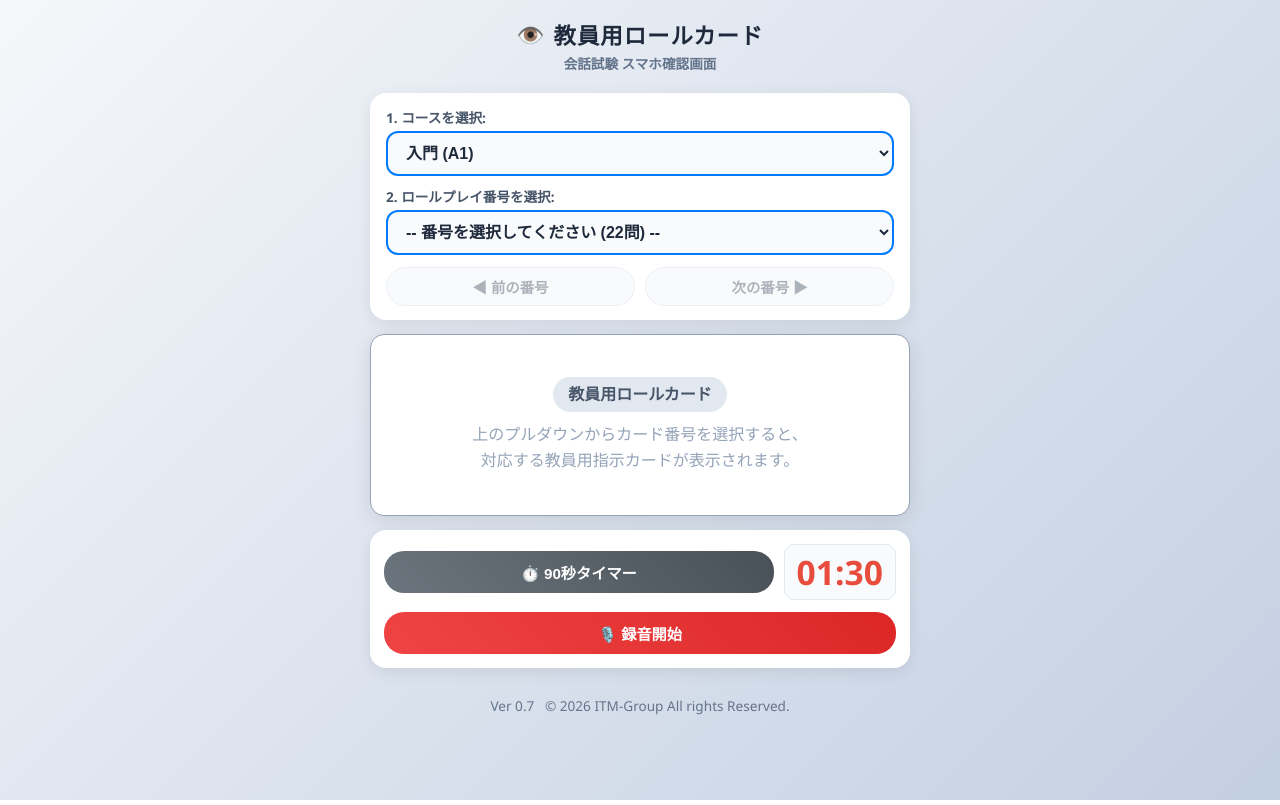
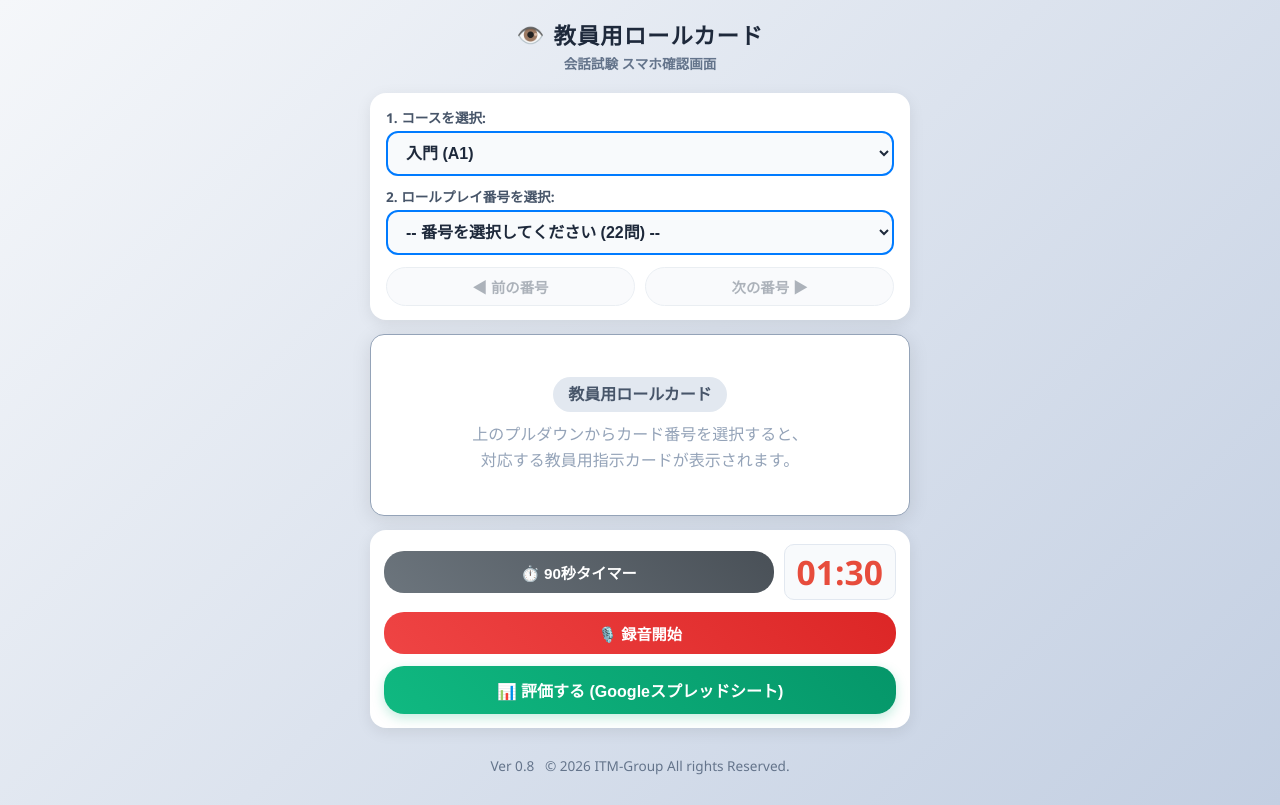
Before and after one commit to ITM-kaiwa/IRODORI, a plain HTML site: page index2.html in a window 1280 px wide. Drawn offline with Linux system fonts and the light colour scheme.

Commit message:
Update title and add evaluation button functionality

```diff
--- a/index2.html
+++ b/index2.html
@@ -3,7 +3,7 @@
 <head>
 <meta charset="UTF-8">
 <meta name="viewport" content="width=device-width, initial-scale=1.0, maximum-scale=1.0, user-scalable=no">
-<title>教員用ロールプレイカード (スマホ版) Ver 0.7</title>
+<title>教員用ロールプレイカード (スマホ版) Ver 0.8</title>
 <style>
 * {
   margin: 0;
@@ -270,7 +270,7 @@ rt {
   margin-bottom: 4px;
 }
 
-/* タイマー・録音エリア */
+/* タイマー・録音・評価エリア */
 .timer-record-box {
   background-color: #ffffff;
   border-radius: 16px;
@@ -331,6 +331,16 @@ button:active {
   0% { box-shadow: 0 0 0 0 rgba(239, 68, 68, 0.7); }
   70% { box-shadow: 0 0 0 10px rgba(239, 68, 68, 0); }
   100% { box-shadow: 0 0 0 0 rgba(239, 68, 68, 0); }
+}
+
+/* ★「評価する」ボタン（Googleスプレッドシート風グリーン） */
+.btn-evaluate {
+  background: linear-gradient(45deg, #10b981, #059669);
+  color: white;
+  width: 100%;
+  padding: 12px 16px;
+  font-size: 1.0em;
+  box-shadow: 0 4px 12px rgba(16, 185, 129, 0.25);
 }
 
 /* 録音再生エリア */
@@ -415,13 +425,18 @@ footer {
     <div class="accordion-content" id="studentAccordionContent"></div>
   </div>
 
-  <!-- タイマー ＆ 録音エリア -->
+  <!-- タイマー ＆ 録音 ＆ 評価エリア -->
   <div class="timer-record-box">
     <div class="timer-row">
       <button class="btn-timer" onclick="startTimer(90)">⏱️ 90秒タイマー</button>
       <div id="timerDisplay">01:30</div>
     </div>
+
+    <!-- 録音ボタン -->
     <button class="btn-record" id="recordBtn" onclick="toggleRecording()">🎙️ 録音開始</button>
+
+    <!-- ★録音ボタンの直下に配置した「評価する」ボタン -->
+    <button class="btn-evaluate" onclick="openEvaluationSheet()">📊 評価する (Googleスプレッドシート)</button>
 
     <!-- 録音再生エリア -->
     <div id="recordingPlaybackArea">
@@ -436,7 +451,7 @@ footer {
 
   <!-- フッター -->
   <footer>
-    Ver 0.7 &nbsp; © 2026 ITM-Group All rights Reserved.
+    Ver 0.8 &nbsp; © 2026 ITM-Group All rights Reserved.
   </footer>
 </div>
 
@@ -444,6 +459,13 @@ footer {
 <script src="data.js"></script>
 
 <script>
+// ============================================================
+// ★評価用スプレッドシートの設定
+// あらかじめ作成したスプレッドシートやテンプレートURLがある場合は
+// 下のURLをそのスプレッドシートのURL（または末尾を /copy にしたもの）に差し替えてください。
+// ============================================================
+let EVALUATION_SHEET_URL = "https://sheets.new";
+
 let currentCourseCards = [];
 let currentCardData = null;
 let timerInterval = null;
@@ -460,7 +482,7 @@ window.addEventListener("DOMContentLoaded", () => {
   onCourseChange();
 });
 
-// コース切り替え時：該当するカードを抽出して番号プルダウンを再構築
+// コース切り替え時
 function onCourseChange() {
   if (typeof rolePlayData === "undefined" || rolePlayData.length === 0) {
     alert("data.js が正しく読み込まれていません。");
@@ -468,25 +490,22 @@ function onCourseChange() {
   }
 
   const selectedCourse = document.getElementById("courseSelect").value;
-
-  // コース（入門: nhapmon_*, 初級1: socap1_*）でカードを絞り込み
   currentCourseCards = rolePlayData.filter(card => card.level.startsWith(selectedCourse));
 
   const cardSelect = document.getElementById("cardSelect");
   cardSelect.innerHTML = `<option value="">-- 番号を選択してください (${currentCourseCards.length}問) --</option>`;
 
-  currentCourseCards.forEach((card, index) => {
+  currentCourseCards.forEach((card) => {
     const opt = document.createElement("option");
     opt.value = card.id;
     opt.textContent = `${card.title}`;
     cardSelect.appendChild(opt);
   });
 
-  // カード表示をクリア
   clearTeacherCard();
 }
 
-// 番号プルダウン変更時：選択された教員カードを表示
+// 番号プルダウン変更時
 function onCardSelect() {
   const cardSelect = document.getElementById("cardSelect");
   const selectedId = cardSelect.value;
@@ -547,7 +566,7 @@ function renderTeacherCard(card) {
     </div>
   `;
 
-  // 学生側の指示確認アコーディオンもセットアップ
+  // 学生側指示の確認アコーディオン
   const studentAccordionBox = document.getElementById("studentAccordionBox");
   const studentAccordionContent = document.getElementById("studentAccordionContent");
 
@@ -599,6 +618,32 @@ function toggleStudentAccordion() {
 }
 
 // ==========================================
+// ★「評価する」ボタン処理
+// ==========================================
+function openEvaluationSheet() {
+  // A1:氏名、B1:Can-doの達成（３点） 、C1:やり取り（３点）、D1:正確さ（２点）、E1:流暢さ（１点）、F1:発音等（１点）、G1:コメント
+  const headerData = [
+    "氏名",
+    "Can-doの達成（３点） ",
+    "やり取り（３点）",
+    "正確さ（２点）",
+    "流暢さ（１点）",
+    "発音等（１点）",
+    "コメント"
+  ].join("\t");
+
+  // クリップボードにヘッダー文字列を自動コピー
+  if (navigator.clipboard && navigator.clipboard.writeText) {
+    navigator.clipboard.writeText(headerData).catch(err => {
+      console.warn("クリップボード書き込みエラー:", err);
+    });
+  }
+
+  // 別ウィンドウでGoogleスプレッドシートを開く
+  window.open(EVALUATION_SHEET_URL, "_blank");
+}
+
+// ==========================================
 // タイマー機能（90秒）
 // ==========================================
 function startTimer(seconds) {
@@ -624,7 +669,6 @@ function startTimer(seconds) {
         sound.currentTime = 0;
         sound.play().catch(e => console.warn("音声再生エラー:", e));
       }
-      // スマホのバイブレーション（対応機種）
       if (navigator.vibrate) {
         navigator.vibrate([300, 100, 300]);
       }
```
